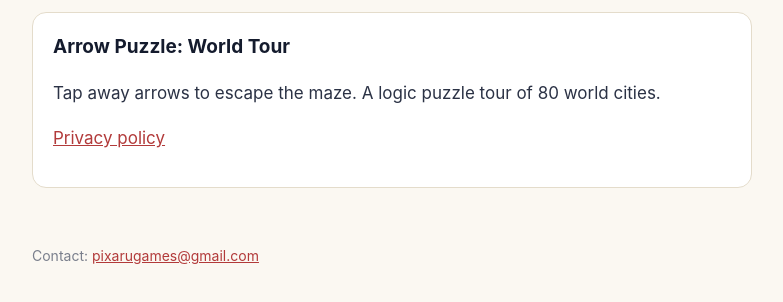
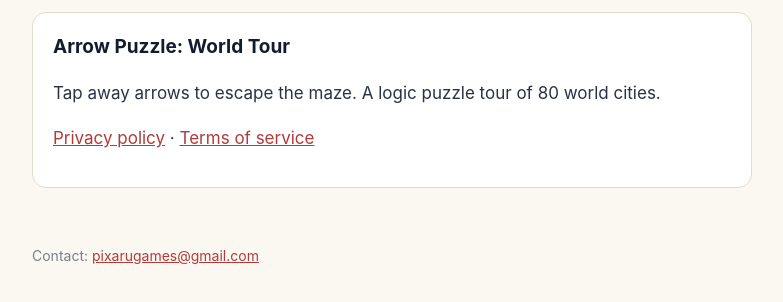
Before and after one commit to Pixarugames/pixarugames.github.io, a plain HTML site: page index.html in a window 1280 px wide. Shown: the part 132-434 px from the top of the page, without its empty margins (248-1031 px from the left). Drawn offline with Linux system fonts and the light colour scheme.

Commit message:
Include terms of service link in index.html
Added terms of service link alongside privacy policy.

```diff
--- a/index.html
+++ b/index.html
@@ -2,5 +2,5 @@
 <title>Pixaru Games</title><meta name="description" content="Pixaru makes calm, clever puzzle games for Android."><style>body{margin:0;background:#FBF8F2;color:#141B2D;font:17px/1.65 -apple-system,"Segoe UI",Roboto,Arial,sans-serif}main{max-width:720px;margin:0 auto;padding:48px 22px 80px}h1{font:600 34px/1.2 Georgia,serif;margin:0 0 6px}h2{font-size:19px;margin:34px 0 8px}p,li{color:#2B3245}.muted{color:#7A7F8C;font-size:15px}a{color:#B23A3A}ul{padding-left:22px}.card{border:1px solid #E4DCCB;border-radius:14px;padding:18px 20px;margin:14px 0;background:#fff}.card h2{margin:0 0 4px}footer{margin-top:56px;font-size:14px;color:#7A7F8C}</style></head><body><main>
 <h1>Pixaru Games</h1><p class="muted">Calm, clever puzzle games for Android.</p>
 <div class="card"><h2>Arrow Puzzle: World Tour</h2><p>Tap away arrows to escape the maze. A logic puzzle tour of 80 world cities.</p>
-<p><a href="arrow-puzzle/privacy/">Privacy policy</a></p></div>
+<p><a href="arrow-puzzle/privacy/">Privacy policy</a> · <a href="arrow-puzzle/terms/">Terms of service</a></p></div>
 <footer>Contact: <a href="mailto:pixarugames@gmail.com">pixarugames@gmail.com</a></footer></main></body></html>
```
